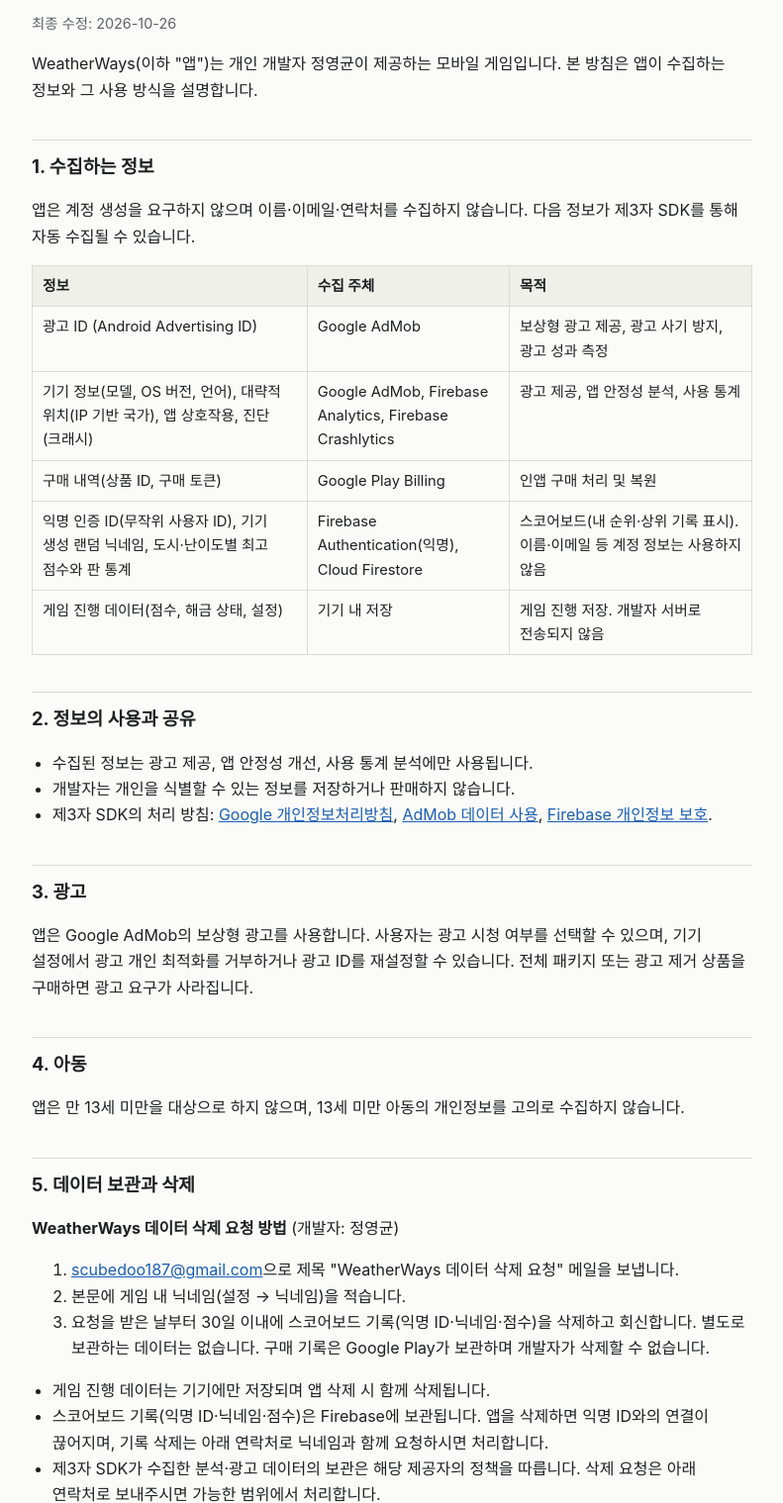
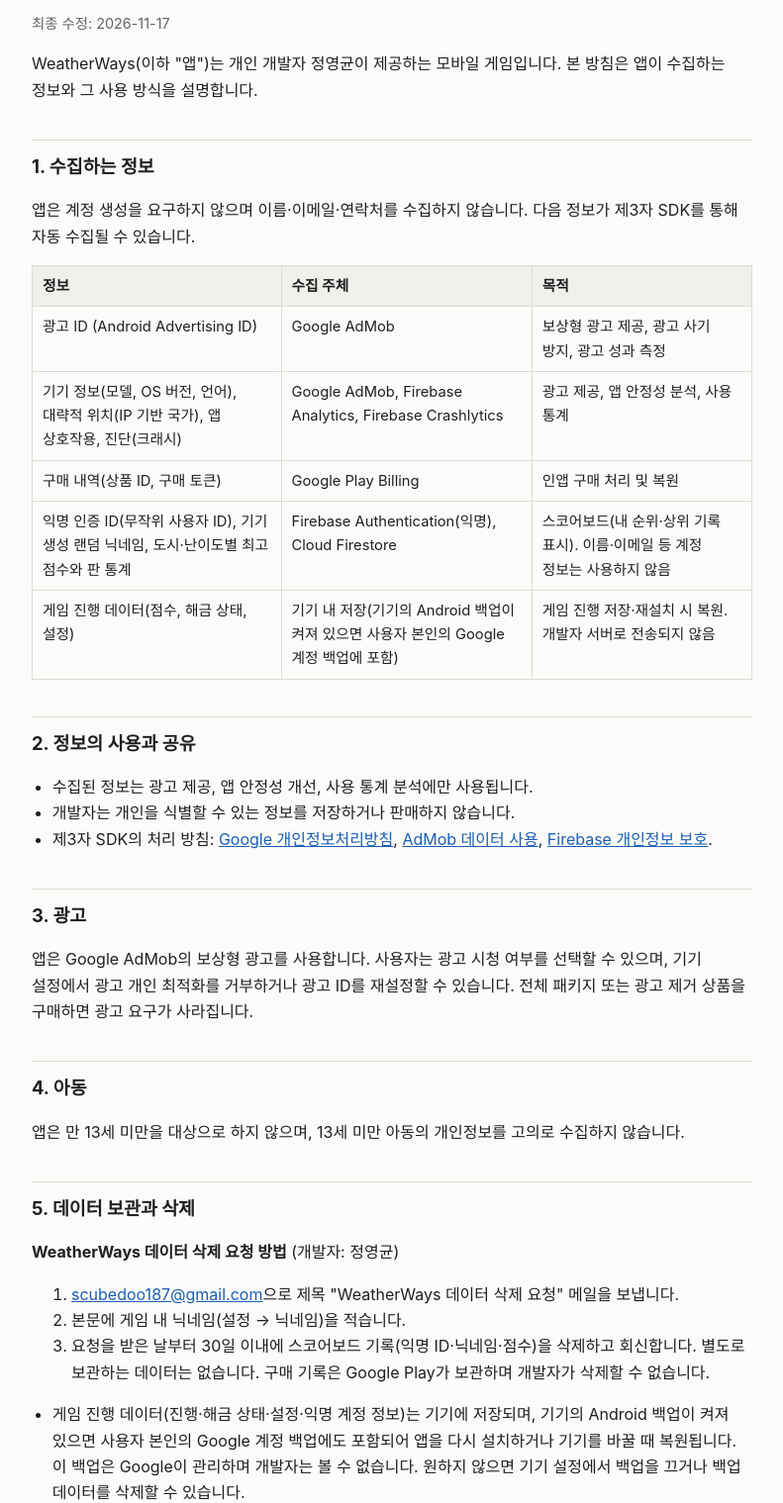
Before and after one commit to scubedoo187/scubedoo187.github.io, a plain HTML site: page weatherways/privacy/index.html in a window 1280 px wide. Shown: the part 89-1608 px from the top of the page at 99% size, without its empty margins (244-1035 px from the left). Drawn offline with Linux system fonts and the light colour scheme.

Commit message:
privacy: 기기 백업(Android 자동 백업) 안내 추가 — 2026-11-17

```diff
--- a/weatherways/privacy/index.html
+++ b/weatherways/privacy/index.html
@@ -30,7 +30,7 @@ footer{margin-top:3em;border-top:1px solid var(--line);padding-top:1em}
 <main>
 <p class="lang"><a href="en/" lang="en" hreflang="en">English</a></p>
 <h1>WeatherWays 개인정보처리방침</h1>
-<p class="meta">최종 수정: 2026-10-26</p>
+<p class="meta">최종 수정: 2026-11-17</p>
 
 <p>WeatherWays(이하 "앱")는 개인 개발자 정영균이 제공하는 모바일 게임입니다. 본 방침은 앱이 수집하는 정보와 그 사용 방식을 설명합니다.</p>
 
@@ -43,7 +43,7 @@ footer{margin-top:3em;border-top:1px solid var(--line);padding-top:1em}
 <tr><td>기기 정보(모델, OS 버전, 언어), 대략적 위치(IP 기반 국가), 앱 상호작용, 진단(크래시)</td><td>Google AdMob, Firebase Analytics, Firebase Crashlytics</td><td>광고 제공, 앱 안정성 분석, 사용 통계</td></tr>
 <tr><td>구매 내역(상품 ID, 구매 토큰)</td><td>Google Play Billing</td><td>인앱 구매 처리 및 복원</td></tr>
 <tr><td>익명 인증 ID(무작위 사용자 ID), 기기 생성 랜덤 닉네임, 도시·난이도별 최고 점수와 판 통계</td><td>Firebase Authentication(익명), Cloud Firestore</td><td>스코어보드(내 순위·상위 기록 표시). 이름·이메일 등 계정 정보는 사용하지 않음</td></tr>
-<tr><td>게임 진행 데이터(점수, 해금 상태, 설정)</td><td>기기 내 저장</td><td>게임 진행 저장. 개발자 서버로 전송되지 않음</td></tr>
+<tr><td>게임 진행 데이터(점수, 해금 상태, 설정)</td><td>기기 내 저장(기기의 Android 백업이 켜져 있으면 사용자 본인의 Google 계정 백업에 포함)</td><td>게임 진행 저장·재설치 시 복원. 개발자 서버로 전송되지 않음</td></tr>
 </tbody>
 </table></div>
 
@@ -68,7 +68,7 @@ footer{margin-top:3em;border-top:1px solid var(--line);padding-top:1em}
 <li>요청을 받은 날부터 30일 이내에 스코어보드 기록(익명 ID·닉네임·점수)을 삭제하고 회신합니다. 별도로 보관하는 데이터는 없습니다. 구매 기록은 Google Play가 보관하며 개발자가 삭제할 수 없습니다.</li>
 </ol>
 <ul>
-<li>게임 진행 데이터는 기기에만 저장되며 앱 삭제 시 함께 삭제됩니다.</li>
+<li>게임 진행 데이터(진행·해금 상태·설정·익명 계정 정보)는 기기에 저장되며, 기기의 Android 백업이 켜져 있으면 사용자 본인의 Google 계정 백업에도 포함되어 앱을 다시 설치하거나 기기를 바꿀 때 복원됩니다. 이 백업은 Google이 관리하며 개발자는 볼 수 없습니다. 원하지 않으면 기기 설정에서 백업을 끄거나 백업 데이터를 삭제할 수 있습니다.</li>
 <li>스코어보드 기록(익명 ID·닉네임·점수)은 Firebase에 보관됩니다. 앱을 삭제하면 익명 ID와의 연결이 끊어지며, 기록 삭제는 아래 연락처로 닉네임과 함께 요청하시면 처리합니다.</li>
 <li>제3자 SDK가 수집한 분석·광고 데이터의 보관은 해당 제공자의 정책을 따릅니다. 삭제 요청은 아래 연락처로 보내주시면 가능한 범위에서 처리합니다.</li>
 </ul>
```
Also changed, not shown: weatherways/privacy/en/index.html (+3 -3 lines).
